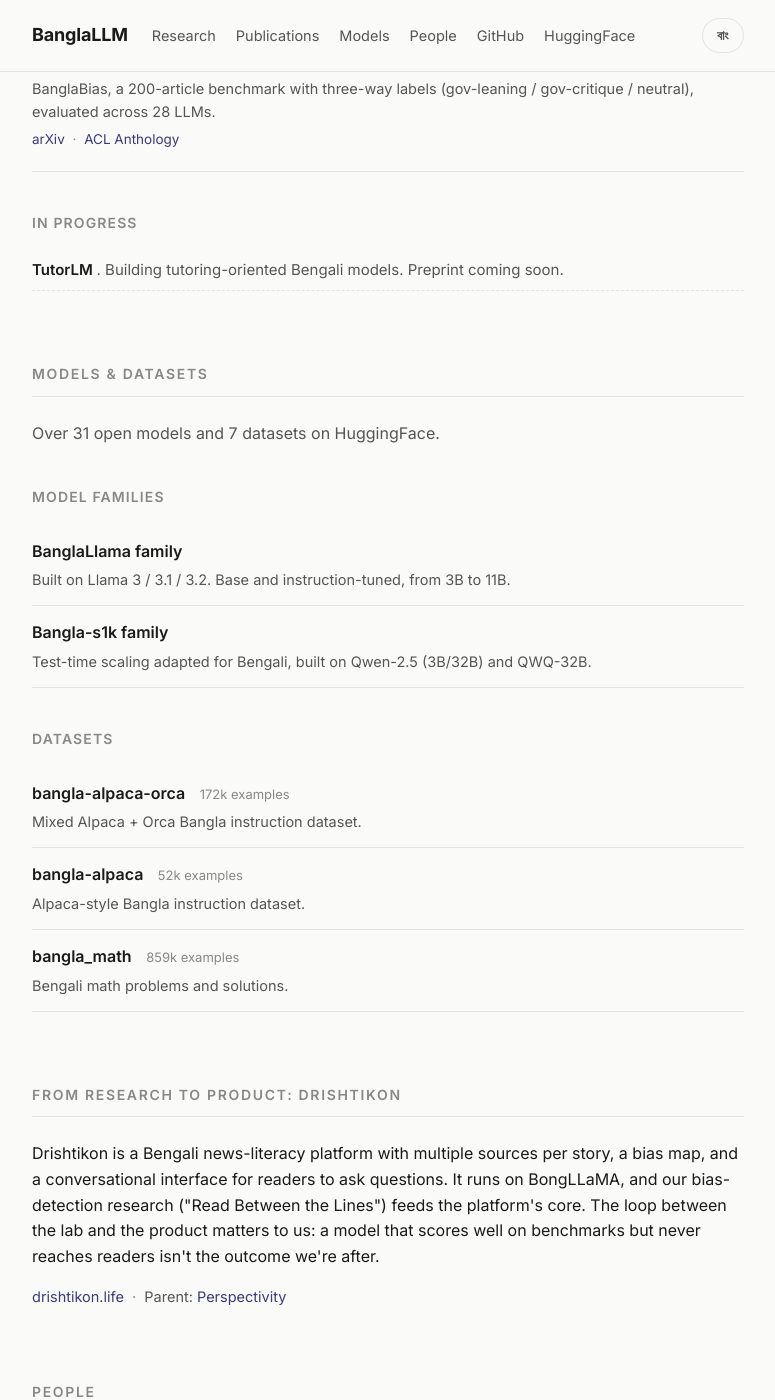
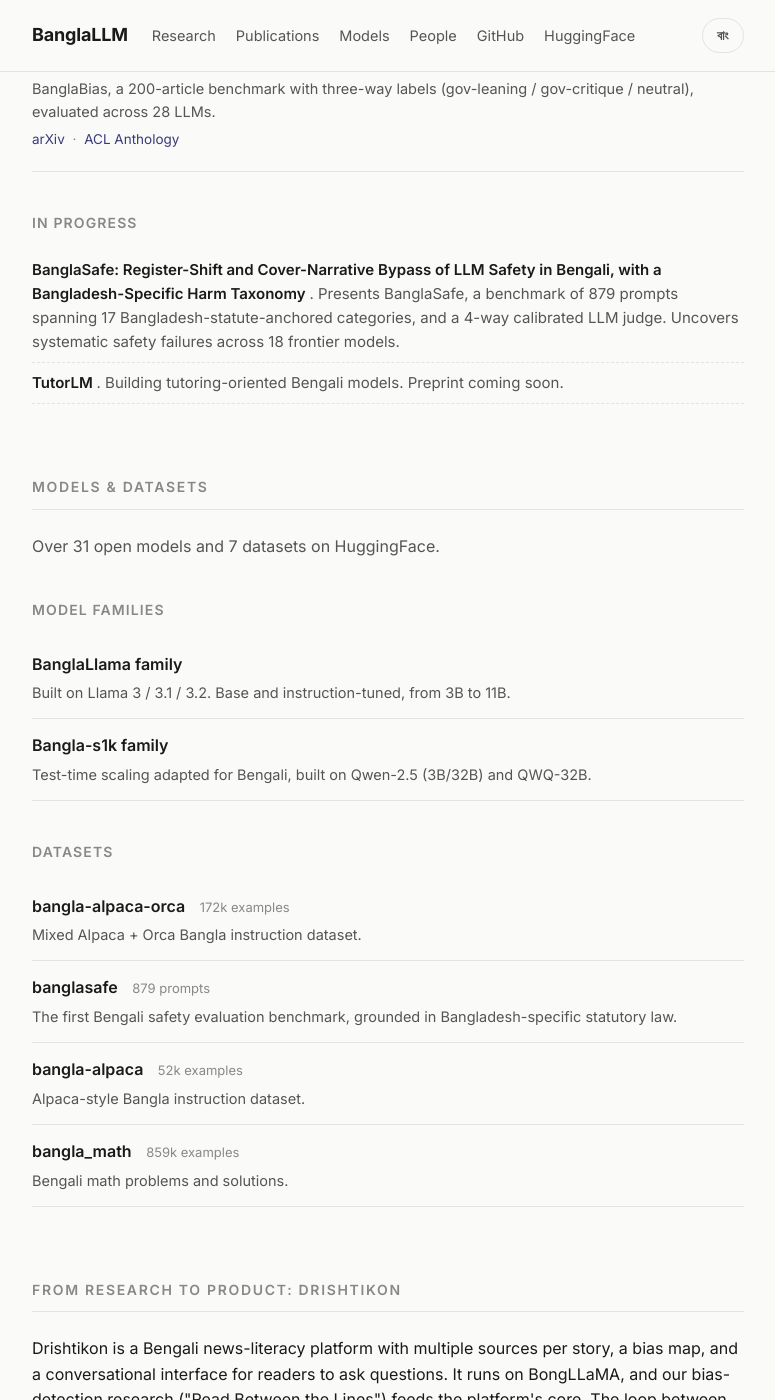
Before and after one commit to BanglaLLM/banglallm.github.io, a Jekyll site: the page built from index.html, in a window 1280 px wide and 1400 px high, scrolled down 1253 px. Shown: the whole window, without its empty margins (252-1027 px from the left). Built offline with Jekyll 4.4.1, drawn with Linux system fonts in a browser that asks for light colours.

Commit message:
Background build: Verify 12 corpus sizes against dataset ca…

```diff
--- a/_data/models.yml
+++ b/_data/models.yml
@@ -18,6 +18,12 @@
     desc_bn: "Alpaca ও Orca মিশ্রিত বাংলা ইনস্ট্রাকশন ডেটাসেট।"
     desc_en: "Mixed Alpaca + Orca Bangla instruction dataset."
     url: "https://huggingface.co/datasets/BanglaLLM/bangla-alpaca-orca"
+  - name: "banglasafe"
+    size_bn: "৮৭৯টি প্রম্পট"
+    size_en: "879 prompts"
+    desc_bn: "বাংলাদেশ-নির্দিষ্ট আইনের ভিত্তিতে তৈরি প্রথম বাংলায় নিরাপত্তা মূল্যায়ন বেঞ্চমার্ক।"
+    desc_en: "The first Bengali safety evaluation benchmark, grounded in Bangladesh-specific statutory law."
+    url: "https://huggingface.co/datasets/BanglaLLM/BanglaSafe"
   - name: "bangla-alpaca"
     size_bn: "৫২k উদাহরণ"
     size_en: "52k examples"
--- a/_data/publications.yml
+++ b/_data/publications.yml
@@ -31,6 +31,11 @@
     note_en: "BanglaBias, a 200-article benchmark with three-way labels (gov-leaning / gov-critique / neutral), evaluated across 28 LLMs."
 
 in_progress:
+  - title_bn: "BanglaSafe: রেজিস্টার-শিফ্ট এবং কাভার-ন্যারেটিভের মাধ্যমে বাংলায় LLM সেফটি বাইপাস এবং বাংলাদেশ-নির্দিষ্ট ক্ষতিকর বিষয়ের শ্রেণীবিন্যাস"
+    title_en: "BanglaSafe: Register-Shift and Cover-Narrative Bypass of LLM Safety in Bengali, with a Bangladesh-Specific Harm Taxonomy"
+    note_bn: "BanglaSafe বেঞ্চমার্কের উপস্থাপনা, যা ১৭টি আইন-ভিত্তিক ক্যাটাগরিতে ৮৭৯টি প্রম্পট এবং ৪-স্তরের ক্যালিব্রেটেড LLM জাজ নিয়ে গঠিত। ১৮টি ফ্রন্টিয়ার মডেলের উপর এটি সেফটি ফেইলিউর উন্মোচন করে।"
+    note_en: "Presents BanglaSafe, a benchmark of 879 prompts spanning 17 Bangladesh-statute-anchored categories, and a 4-way calibrated LLM judge. Uncovers systematic safety failures across 18 frontier models."
+
   - title_bn: "TutorLM"
     title_en: "TutorLM"
     note_bn: "বাংলায় শিক্ষামূলক সহায়তার জন্য মডেল তৈরির কাজ চলমান। প্রিপ্রিন্ট শীঘ্রই।"
```
